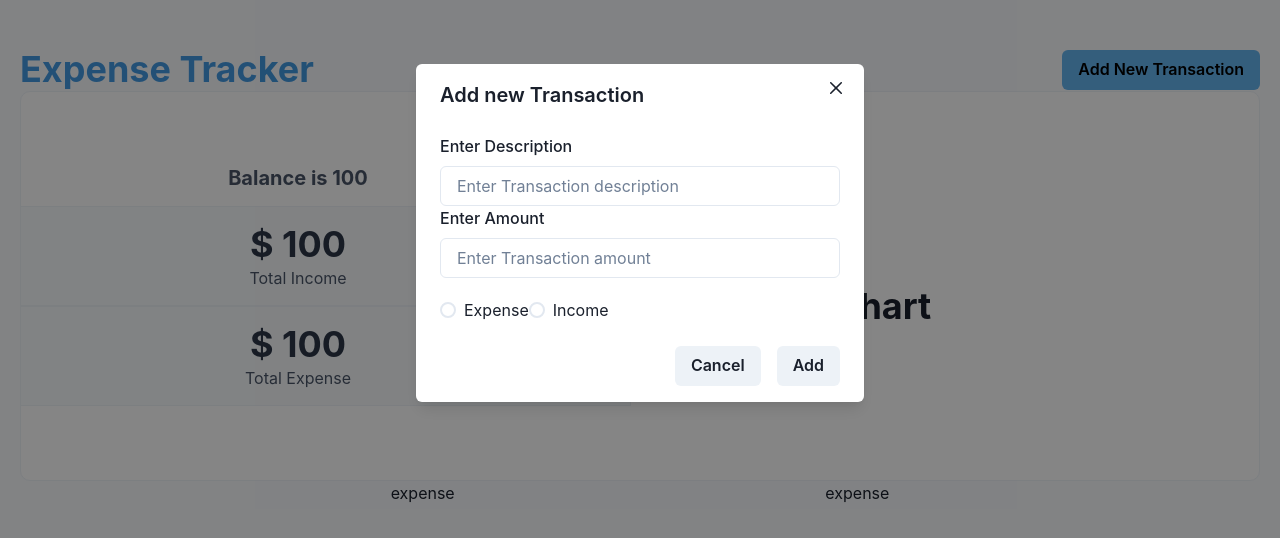
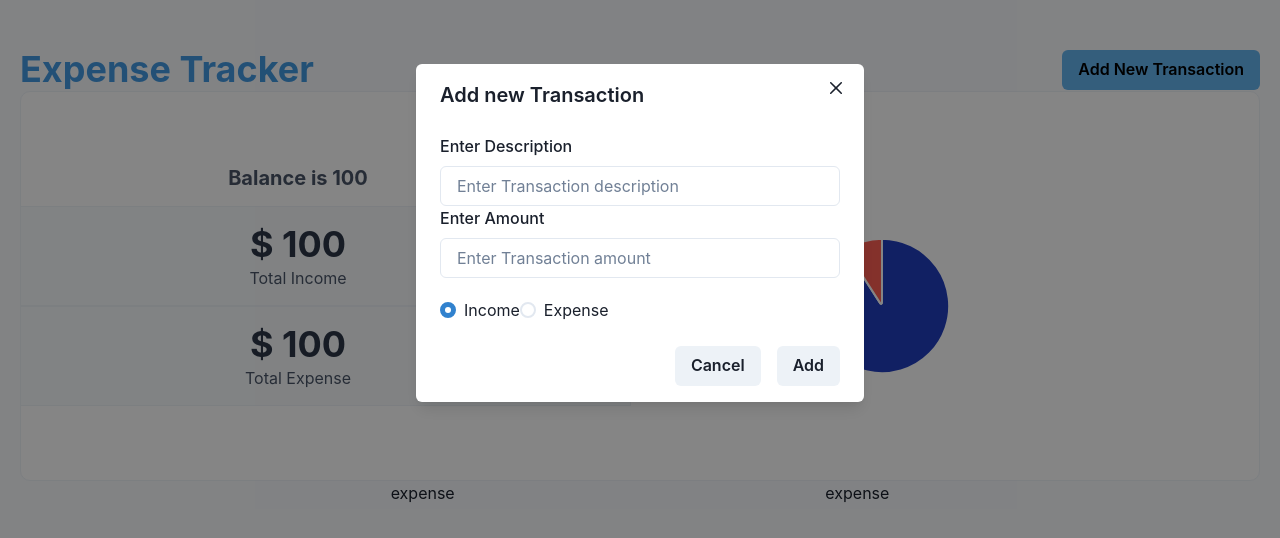
Before and after one commit to usmanmasud/expense-tracter, a React (Vite) app: page / in a window 1280 px wide. Both pictures are taken after a click on the button "Add New Transaction". Shown: the top 538 px of the page. Built offline with nearby package versions, Linux system fonts and the light colour scheme.

Commit message:
formdata not showing

```diff
--- a/src/components/add-transaction/index.jsx
+++ b/src/components/add-transaction/index.jsx
@@ -1,10 +1,39 @@
-import { Button, FormControl, FormLabel, Input, Modal, ModalBody, ModalCloseButton, ModalContent, ModalFooter, ModalHeader, ModalOverlay, Radio, RadioGroup } from '@chakra-ui/react'
-import React from 'react'
+import {
+    Button,
+    FormControl,
+    FormLabel,
+    Input,
+    Modal,
+    ModalBody,
+    ModalCloseButton,
+    ModalContent,
+    ModalFooter,
+    ModalHeader,
+    ModalOverlay,
+    Radio,
+    RadioGroup,
+} from "@chakra-ui/react";
+import React, { useContext } from "react";
+import { GlobalContext } from "../../context";
 
 export default function TransactionForm({ onClose, isOpen }) {
+    const { formData, setFormData, value, setValue, handleFormSubmit } =
+        useContext(GlobalContext);
+    function handleFormChange(event) {
+        setFormData({
+            ...formData,
+            [event.target.name]: event.target.name,
+        });
+    }
+
+    function handleSubmit(event) {
+        event.preventDefault();
+        handleFormSubmit(formData);
+    }
+
     return (
         <Modal isOpen={isOpen} onClose={onClose}>
-            <form>
+            <form onSubmit={handleSubmit}>
                 <ModalOverlay />
                 <ModalContent>
                     <ModalHeader>Add new Transaction</ModalHeader>
@@ -13,30 +42,52 @@
                         <FormControl>
                             <FormLabel>Enter Description</FormLabel>
                             <Input
-                                placeholder='Enter Transaction description'
-                                name='description'
-                                type='text'
+                                placeholder="Enter Transaction description"
+                                name="description"
+                                type="text"
+                                onChange={handleFormChange}
                             />
                         </FormControl>
                         <FormControl>
                             <FormLabel>Enter Amount</FormLabel>
                             <Input
-                                placeholder='Enter Transaction amount'
-                                name='amount'
-                                type='number'
+                                placeholder="Enter Transaction amount"
+                                name="amount"
+                                type="number"
+                                onChange={handleFormChange}
                             />
                         </FormControl>
-                        <RadioGroup mt='5'>
-                            <Radio value='income' colorScheme='blue' name='type'>Expense</Radio>
-                            <Radio value='expense' colorScheme='red' name='type'>Income</Radio>
+                        <RadioGroup mt="5" value={value} onChange={setValue}>
+                            <Radio
+                                checked={formData.type === "income"}
+                                value="income"
+                                colorScheme="blue"
+                                name="type"
+                                onChange={handleFormChange} x
+                            >
+                                Income
+                            </Radio>
+                            <Radio
+                                checked={formData.type === "expense"}
+                                value="expense"
+                                colorScheme="red"
+                                name="type"
+                                onChange={handleFormChange}
+                            >
+                                Expense
+                            </Radio>
                         </RadioGroup>
                     </ModalBody>
                     <ModalFooter>
-                        <Button mr={'4'} onClick={onClose} >Cancel</Button>
-                        <Button>Add</Button>
+                        <Button mr={"4"} onClick={onClose}>
+                            Cancel
+                        </Button>
+                        <Button onClick={onClose} type="submit">
+                            Add
+                        </Button>
                     </ModalFooter>
                 </ModalContent>
             </form>
         </Modal>
-    )
+    );
 }
--- a/src/components/chart/index.jsx
+++ b/src/components/chart/index.jsx
@@ -0,0 +1,61 @@
+import Chart from 'react-apexcharts'
+
+import React from 'react'
+
+
+const options = {
+    labels: ["Income", "Expense"],
+    colors: ["#213ebf", "#FD5E53"],
+    chart: {
+        width: "50px",
+    },
+    states: {
+        hover: {
+            filter: {
+                type: "none",
+            },
+        },
+    },
+    legend: {
+        show: false,
+    },
+    dataLabels: {
+        enabled: false,
+    },
+    hover: { mode: null },
+    plotOptions: {
+        donut: {
+            expandOnClick: false,
+            donut: {
+                labels: {
+                    show: false,
+                },
+            },
+        },
+    },
+    fill: {
+        colors: ["#213ebf", "#FD5E53"],
+    },
+    tooltip: {
+        enabled: true,
+        theme: "dark",
+        style: {
+            fontSize: "12px",
+            fontFamily: undefined,
+            backgroundColor: "#000000",
+        },
+    },
+};
+
+
+export default function TransactionChartSummary({ expense = 100, income = 100 }) {
+    return (
+        <Chart
+            options={options}
+            series={[income, expense]}
+            type='pie'
+            width={'100%'}
+            height={'100%'}
+        />
+    )
+}
--- a/src/components/summary/index.jsx
+++ b/src/components/summary/index.jsx
@@ -1,6 +1,7 @@
 import React from 'react'
 import { Box, Flex, Heading, Text } from '@chakra-ui/react'
 import TransactionForm from '../add-transaction'
+import TransactionChartSummary from '../chart'
 
 export default function Summary({ onClose, isOpen }) {
     return (
@@ -73,7 +74,9 @@
                     alignItems={'center'}
                     justifyContent={'center'}
                 >
-                    <Heading>Chart</Heading>
+                    <Heading>
+                        <TransactionChartSummary expense={100} income={1000} />
+                    </Heading>
                 </Box>
             </Flex>
             <TransactionForm onClose={onClose} isOpen={isOpen} />
--- a/src/context/index.jsx
+++ b/src/context/index.jsx
@@ -1,4 +1,4 @@
-import { createContext } from "react";
+import { createContext, useState } from "react";
 
 export const GlobalContext = createContext(null);
 
@@ -6,8 +6,38 @@
 import React from 'react'
 
 function GlobalState({ children }) {
+    const [formData, setFormData] = useState({
+        type: 'income',
+        amount: 0,
+        description: ''
+    })
+    const [value, setValue] = useState('income');
+    const [totalExpense, setTotalExpense] = useState(0);
+    const [totalIncome, setTotalIncome] = useState(0);
+    const [allTransaction, setAllTransaction] = useState([]);
+
+    function handleFormSubmit(currentFormData) {
+        // console.log(currentFormData)
+
+        if (!currentFormData.description || !currentFormData.amount) return
+
+        setAllTransaction([...allTransaction, { ...currentFormData, id: Date.now() }])
+    }
+
+
+    console.log(allTransaction)
+
     return (
-        <GlobalContext.Provider>{children}</GlobalContext.Provider>
+        <GlobalContext.Provider
+            value={{
+                formData, setFormData,
+                totalExpense, setTotalExpense,
+                totalIncome, setTotalIncome,
+                value, setValue,
+                allTransaction, setAllTransaction,
+                handleFormSubmit
+            }}
+        >{children}</GlobalContext.Provider>
     )
 }
 
```
